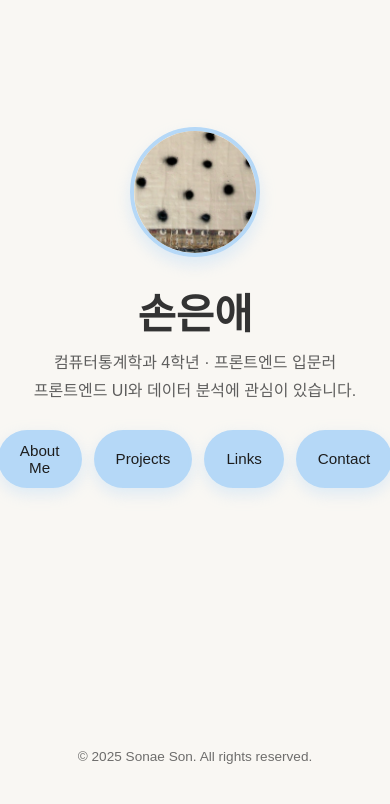
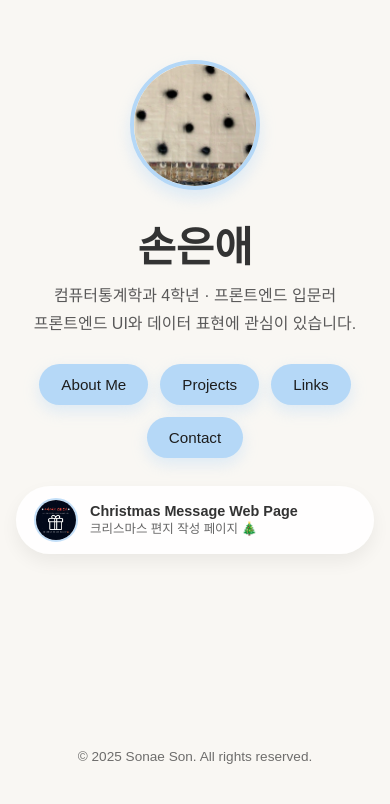
Before and after one commit to sonenae10-blip/my-site, a plain HTML site: page index.html in a window 390 px wide. Shown: the part 115-919 px from the top of the page. Drawn offline with Linux system fonts and the light colour scheme; a web font is replaced by a local one.

Commit message:
Add files via upload

```diff
--- a/index.html
+++ b/index.html
@@ -13,7 +13,7 @@
             <h1>손은애</h1>
             <p class="tagline">
                 컴퓨터통계학과 4학년 · 프론트엔드 입문러<br />
-                프론트엔드 UI와 데이터 분석에 관심이 있습니다.
+                프론트엔드 UI와 데이터 표현에 관심이 있습니다.
             </p>
             <div class="page-nav">
                 <a href="about.html" class="btn">About Me</a>
@@ -21,6 +21,15 @@
                 <a href="links.html" class="btn">Links</a>
                 <a href="contact.html" class="btn">Contact</a>
             </div>
+            <a href="https://christmas-letter.pages.dev/" target="_blank" class="project-pill">
+                <div class="pill-thumb">
+                    <img src="letter.jpg" alt="크리스마스 메시지" />
+                </div>
+                <div class="pill-text">
+                    <span class="pill-title">Christmas Message Web Page</span>
+                    <span class="pill-desc">크리스마스 편지 작성 페이지 🎄</span>
+                </div>
+            </a>
         </div>
     </header>
 
--- a/style.css
+++ b/style.css
@@ -37,12 +37,9 @@
     font-weight: 800;
 }
 
-body {
-    font-family: "AstaSans", sans-serif;
-}
-
-
-/* 색 팔레트 */
+/* -----------------------------------
+   기본 설정 & 색 팔레트
+------------------------------------ */
 :root {
     --bg: #f9f7f3;
     --bg-alt: #ffffff;
@@ -51,38 +48,31 @@ body {
     --accent: #b5d8f7;
     --accent-dark: #8fc5f3;
     --card-bg: #ffffff;
-    --shadow-soft: 0 10px 25px rgba(0,0,0,0.08);
+    --shadow-soft: 0 10px 25px rgba(0, 0, 0, 0.08);
     --radius-lg: 22px;
 }
 
 /* 부드러운 스크롤 */
-html { scroll-behavior: smooth; }
+html {
+    scroll-behavior: smooth;
+}
 
-* { box-sizing: border-box; margin: 0; padding: 0; }
+* {
+    box-sizing: border-box;
+    margin: 0;
+    padding: 0;
+}
 
 body {
+    font-family: "AstaSans", sans-serif;
     background: var(--bg);
     color: var(--text);
     min-height: 100vh;
 }
 
-/* -------------------------
-   Top Navigation Bar (알약 버튼)
--------------------------- */
-
-.page-nav {
-    display: flex;
-    gap: 12px;
-    margin: 20px 16px 0;
-}
-
-.page-nav .btn {
-    box-shadow: 0 6px 15px rgba(181,216,247,0.4);
-}
-
-/* -------------------------
-   Hero 영역 (index 전용)
--------------------------- */
+/* -----------------------------------
+   Hero 영역 (메인 index 전용)
+------------------------------------ */
 
 .hero {
     min-height: 100vh;
@@ -93,15 +83,19 @@ body {
     text-align: center;
 }
 
-.hero-inner { max-width: 900px; }
+.hero-inner {
+    max-width: 900px;
+    margin: 0 auto;
+}
 
 .avatar {
-    width: 130px; height: 130px;
+    width: 130px;
+    height: 130px;
     border-radius: 50%;
     object-fit: cover;
     margin-bottom: 20px;
     border: 4px solid var(--accent);
-    box-shadow: 0 8px 15px rgba(181,216,247,0.4);
+    box-shadow: 0 8px 15px rgba(181, 216, 247, 0.4);
 }
 
 .hero h1 {
@@ -112,8 +106,19 @@ body {
 
 .tagline {
     font-size: 1rem;
-    opacity: 0.85;
-    margin-bottom: 25px;
+    opacity: 0.88;
+    margin-bottom: 26px;
+}
+
+/* -----------------------------------
+   상단 페이지 네비 (알약 버튼)
+------------------------------------ */
+
+.page-nav {
+    display: flex;
+    gap: 12px;
+    margin-top: 8px;
+    justify-content: center;
 }
 
 /* 버튼 스타일 */
@@ -129,7 +134,8 @@ body {
     text-decoration: none;
     font-size: 0.95rem;
     cursor: pointer;
-    transition: 0.15s ease;
+    transition: all 0.25s ease;
+    box-shadow: 0 6px 15px rgba(181, 216, 247, 0.4);
 }
 
 .btn.primary {
@@ -137,20 +143,23 @@ body {
 }
 
 .btn:hover {
-    transform: translateY(-3px);
-    box-shadow: 0 10px 22px rgba(181,216,247,0.45);
+    transform: scale(1.06) translateY(-3px);
+    background: var(--accent-dark);
+    box-shadow:
+        0 12px 30px rgba(181, 216, 247, 0.55),
+        0 0 10px rgba(181, 216, 247, 0.45);
 }
 
-/* -------------------------
-   공통 페이지 스타일
--------------------------- */
+/* -----------------------------------
+   공통 페이지 레이아웃
+------------------------------------ */
 
 .page {
     min-height: 100vh;
 }
 
 .page-header {
-    max-width: 750px;
+    max-width: 750px; /* 컨테이너와 정렬 맞추기 */
     margin: 0 auto;
     padding-top: 20px;
 }
@@ -182,9 +191,9 @@ p {
     color: #444;
 }
 
-/* -------------------------
-   Projects Cards
--------------------------- */
+/* -----------------------------------
+   Projects 카드 레이아웃
+------------------------------------ */
 
 .card-grid {
     display: grid;
@@ -199,6 +208,42 @@ p {
     box-shadow: var(--shadow-soft);
 }
 
+/* 크리스마스 프로젝트: 텍스트 + 작은 이미지 */
+.project-card {
+    display: flex;
+    justify-content: space-between;
+    align-items: center;
+    gap: 24px;
+}
+
+.project-info {
+    flex: 1;
+}
+
+/* 오른쪽 썸네일 (작게) */
+.project-thumb {
+    width: 60px;
+    height: 60px;
+    border-radius: 12px;
+    overflow: hidden;
+    flex-shrink: 0;
+    border: 2px solid rgba(0, 0, 0, 0.1);
+    background: #fff;
+    display: flex;
+    align-items: center;
+    justify-content: center;
+}
+
+.project-thumb img {
+    width: 100%;
+    height: 100%;
+    object-fit: cover;
+}
+
+/* -----------------------------------
+   Links 페이지 버튼
+------------------------------------ */
+
 .link-buttons {
     display: flex;
     flex-direction: column;
@@ -211,45 +256,103 @@ p {
     justify-content: center;
 }
 
-/* 프로젝트 카드 - 텍스트 + 이미지 나란히 */
-.project-card {
-    display: flex;
-    justify-content: space-between;
+/* -----------------------------------
+   메인: 크리스마스 프로젝트 원형 카드 (pill)
+------------------------------------ */
+
+.project-pill {
+    display: inline-flex;
     align-items: center;
-    gap: 24px;
+    gap: 12px;
+    margin-top: 28px;
+    padding: 12px 18px;
+    border-radius: 999px;
+    background: #ffffffee;
+    box-shadow: 0 8px 18px rgba(0, 0, 0, 0.06);
+    text-decoration: none;
+    color: inherit;
+    transition: all 0.2s ease;
 }
 
-/* 텍스트 영역 */
-.project-info {
-    flex: 1;
+.project-pill:hover {
+    transform: translateY(-3px);
+    background: #f1f7ff;
+    box-shadow: 0 12px 30px rgba(181, 216, 247, 0.3);
 }
 
-/* 오른쪽 썸네일 스타일 */
-.project-thumb {
-    width: 150px;
-    height: 150px;
-    border-radius: 14px;
+.pill-thumb {
+    width: 44px;
+    height: 44px;
+    border-radius: 50%;
     overflow: hidden;
-    flex-shrink: 0;
-    border: 2px solid rgba(0,0,0,0.1);
-    background: #fff;
-    display: flex;
-    align-items: center;
-    justify-content: center;
+    border: 2px solid rgba(181, 216, 247, 0.8);
 }
 
-.project-thumb img {
+.pill-thumb img {
     width: 100%;
     height: 100%;
     object-fit: cover;
 }
 
-/* -------------------------
+.pill-text {
+    display: flex;
+    flex-direction: column;
+    align-items: flex-start;
+}
+
+.pill-title {
+    font-size: 0.9rem;
+    font-weight: 600;
+}
+
+.pill-desc {
+    font-size: 0.78rem;
+    color: #666;
+}
+
+/* -----------------------------------
+   Contact 페이지용
+------------------------------------ */
+
+.contact-info {
+    margin-top: 10px;
+    font-weight: 600;
+    color: #444;
+}
+
+/* -----------------------------------
    Footer
--------------------------- */
+------------------------------------ */
+
 .footer {
     text-align: center;
     padding: 20px 0 40px;
     font-size: 0.85rem;
     opacity: 0.7;
 }
+
+/* -----------------------------------
+   반응형 (모바일 대응)
+------------------------------------ */
+
+@media (max-width: 600px) {
+    .project-card {
+        flex-direction: column;
+        align-items: flex-start;
+    }
+
+    .project-thumb {
+        width: 60px;
+        height: 60px;
+    }
+
+    .page-nav {
+        flex-wrap: wrap;
+        justify-content: center;
+    }
+
+    .project-pill {
+        width: 100%;
+        justify-content: flex-start;
+    }
+}
```
Also changed, not shown: projects.html (+1 -1 lines).
